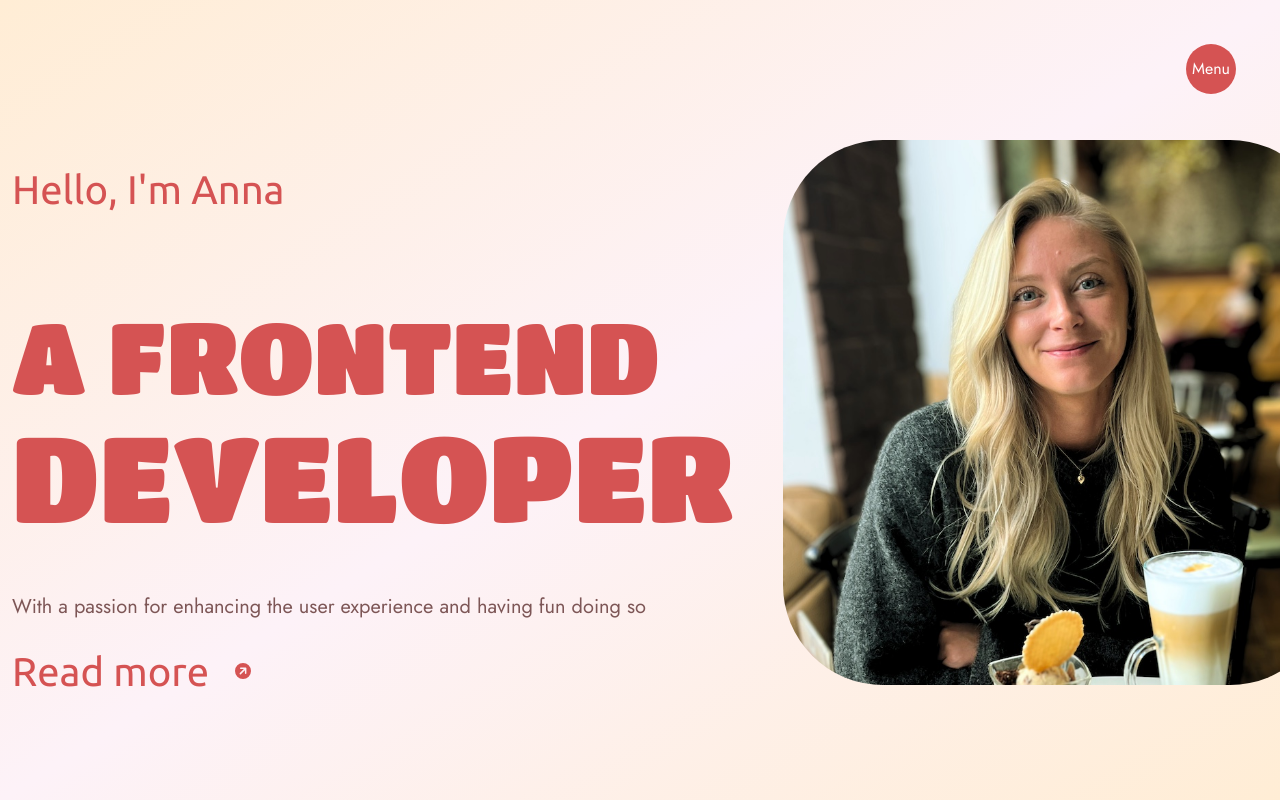
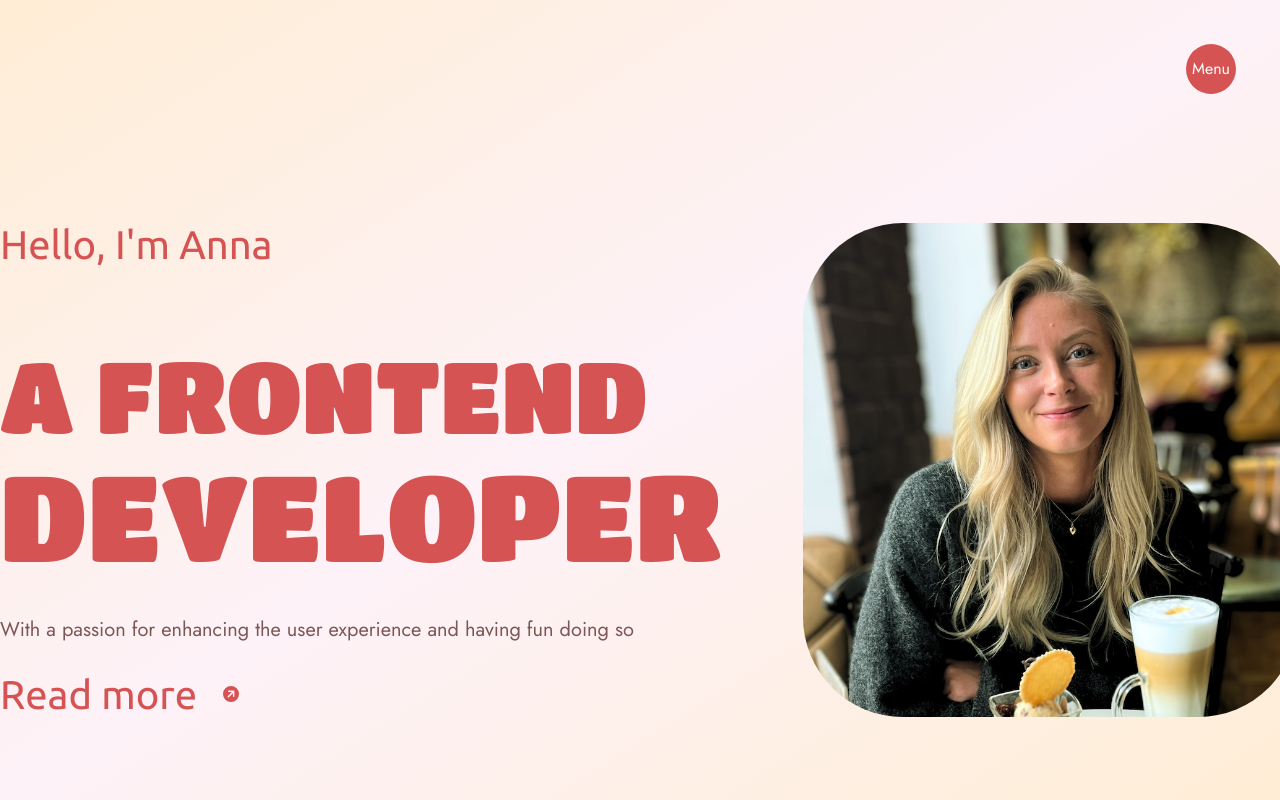
Before and after one commit to annasundbergg/portfolio, a Next.js app: page / in a window 1280 px wide. Built offline with nearby package versions, Linux system fonts and the light colour scheme.

Commit message:
edit styling on homepage

```diff
--- a/src/app/components/HomePage.tsx
+++ b/src/app/components/HomePage.tsx
@@ -8,8 +8,8 @@ import Image from "next/image";
 export default function HomePage() {
   return (
     <>
-      <div className="flex sm:overflow-hidden">
-        <div className="w-[auto] flex flex-col container ml-14 sm:ml-3 sm:gap-6 2xl:ml-[25rem]">
+      <div className="flex sm:overflow-hidden lg:overflow-visible lg:mx-12 xl:m-auto">
+        <div className="w-[auto] flex flex-col sm:gap-6 lg:gap-2 m-auto lg:mr-0">
           <div className="flex w-80">
             <h1
               className={cn(
@@ -50,6 +50,7 @@ export default function HomePage() {
               doing so
             </p>
             <div className="flex sm:gap-2 md:gap-4 -z-10">
+              <Link href={"/cv"} className="">
                 <h1
                   className={cn(
                     "font-serif text-[#D55353] my-5 sm:text-[20px] md:text-[40px]",
@@ -58,6 +59,8 @@ export default function HomePage() {
                 >
                   Read more
                 </h1>
+              </Link>
+
               <div className="place-self-center">
                 <Link href={"/cv"} className="">
                   <FontAwesomeIcon
@@ -71,9 +74,9 @@ export default function HomePage() {
           </div>
         </div>
 
-        <div className="flex w-1/2 sm:hidden md:hidden lg:block">
+        <div className="flex p-8 sm:hidden lg:block">
           <Image
-            className="place-self-start rounded-[100px] ml-[130px] sm:w-[200px] sm:ml-[50px] md:w-[600px] xl:w-[590px]"
+            className="rounded-[100px] ml-[130px] sm:w-[200px] sm:ml-[50px] lg:w-96 xl:w-[590px]"
             src={"/annas.jpg"}
             width={600}
             height={600}
```
Lines whose indentation alone changed are shown as unchanged.
